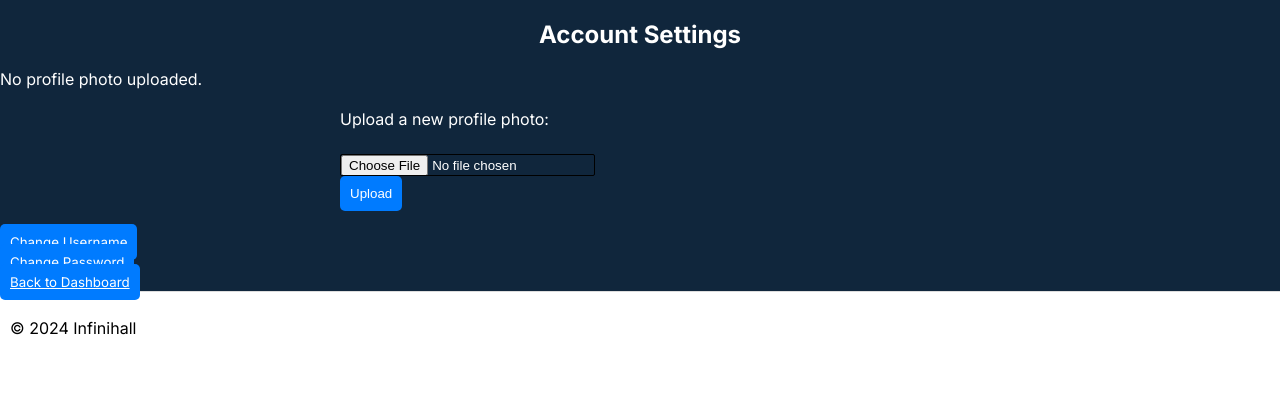
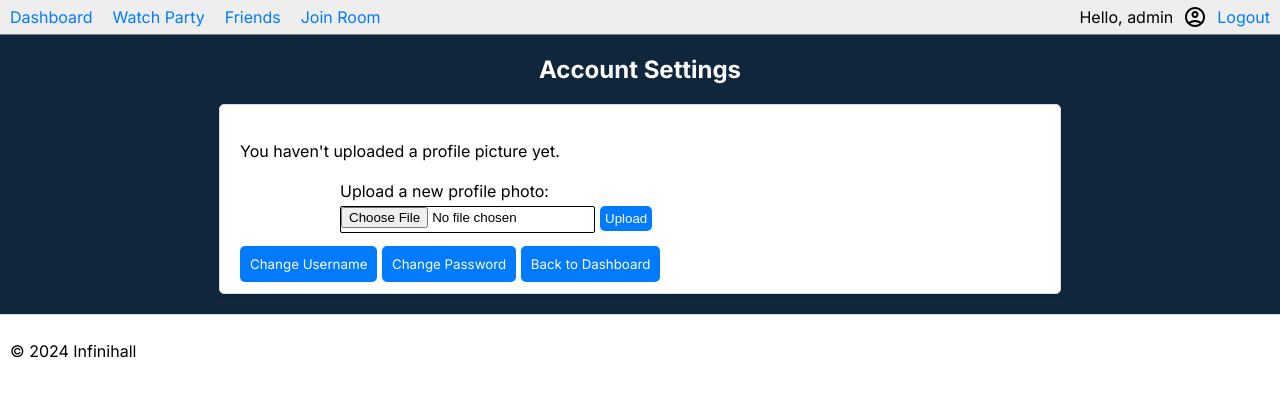
Before and after one commit to slimer37/108-video-share-site, a Flask app: page /account-settings in a window 1280 px wide. Shown: the part 68-465 px from the top of the page. Run offline with Flask 3, Linux system fonts and the light colour scheme; a user stored in the database is signed in; some libraries are stand-ins or nearby versions.

Commit message:
account settings, better pfp rendering

```diff
--- a/app.py
+++ b/app.py
@@ -184,7 +184,7 @@ def logout():
 @app.route('/account-settings')
 @login_required
 def account_settings():
-    return render_template('account_settings.html')
+    return render_template('account_settings.html', user=current_user)
 
 @app.route('/change-username', methods=['GET', 'POST'])
 @login_required
--- a/static/styles.css
+++ b/static/styles.css
@@ -211,11 +211,12 @@ form .content-editable {
 }
 
 .btn {
+    text-decoration: none;
     padding: 10px;
     font-size: 10pt;
     background-color: #007bff;
     border: none;
-    color: white;
+    color: white !important;
     border-radius: 5px;
     cursor: pointer;
 }
@@ -277,4 +278,6 @@ form .content-editable {
     width: 24px;
     height: 24px;
     border-radius: 50%;
+    background-position: center;
+    background-size: cover;
 }
--- a/templates/account_settings.html
+++ b/templates/account_settings.html
@@ -1,35 +1,32 @@
-{% extends 'base.html' %}
+{% extends 'logged_in.html' %}
 
 {% block title %}Account Settings{% endblock %}
 
-{% block content %}
+{% block inner %}
 <h2>Account Settings</h2>
 
+<div class="container">
     <div>
         {% if current_user.profile_photo %}
-        <img src="{{ current_user.profile_photo }}" alt="Profile Photo" style="max-width: 150px; border-radius: 50%;">
+            <p>Current profile picture:</p>
+            <div class="profile-img" style="width: 100px; height: 100px; background-image: url('{{ current_user.profile_photo }}');" title="Profile Photo"></div>
         {% else %}
-        <p>No profile photo uploaded.</p>
+            <p>You haven't uploaded a profile picture yet.</p>
         {% endif %}
     </div>
 
     <form action="{{ url_for('upload_profile_photo') }}" method="POST" enctype="multipart/form-data">
-    <div>
-        <label for="profile_photo">Upload a new profile photo:</label><br>
-        <input type="file" id="profile_photo" name="profile_photo" accept="image/*">
+        <label for="profile_photo">Upload a new profile photo:&nbsp;</label>
+        <div style="display: inline-flex">
+            <input type="file" id="profile_photo" name="profile_photo" accept="image/*" style="height: 25px; vertical-align: middle;">
+            <button type="submit" class="btn" style="height: 25px; padding: 0 5px; margin-left: 5px;">Upload</button>
         </div>
-    <button type="submit" class="btn btn-primary mt-3">Upload</button>
     </form>
 
     <div>
-    <a href="{{ url_for('change_username') }}" class="btn btn-secondary mt-3">Change Username</a>
+        <a href="{{ url_for('change_username') }}" class="btn">Change Username</a>
+        <a href="{{ url_for('change_password') }}" class="btn">Change Password</a>
+        <a href="{{ url_for('dashboard') }}" class="btn">Back to Dashboard</a>
     </div>
-
-<div>
-    <a href="{{ url_for('change_password') }}" class="btn btn-secondary mt-3">Change Password</a>
-</div>
-
-<div>
-    <a href="{{ url_for('dashboard') }}" class="btn btn-secondary mt-3">Back to Dashboard</a>
 </div>
 {% endblock %}
--- a/templates/friends.html
+++ b/templates/friends.html
@@ -43,7 +43,7 @@
         {% for user in all_users %}
             <li class="friend-list-item">
                 {% if user.profile_photo %}
-                    <img src="{{ user.profile_photo }}" alt="Profile Photo" class="profile-img">
+                    <div style="background-image: url('{{ user.profile_photo }}')" title="Profile Photo" class="profile-img"></div>
                 {% else %}
                     <img src="{{ url_for('static', filename='img/noprofile.svg') }}" alt="Profile Photo" class="profile-img">
                 {% endif %}
--- a/templates/logged_in.html
+++ b/templates/logged_in.html
@@ -15,9 +15,9 @@
         <span class="bar-username">Hello, {{ user.username }}</span>
         <a href="{{ url_for('account_settings') }}" style="height: 24px;">
             {% if user.profile_photo %}
-                <img src="{{ user.profile_photo }}" alt="Profile Photo" class="profile-img">
+                <div style="background-image: url('{{ user.profile_photo }}')" title="Profile Photo" class="profile-img"></div>
             {% else %}
-                    <img src="{{ url_for('static', filename='img/noprofile.svg') }}" alt="Profile Photo" class="profile-img">
+                <img src="{{ url_for('static', filename='img/noprofile.svg') }}" alt="Profile Photo" class="profile-img">
             {% endif %}
         </a>
         <a class="nav-link" href="{{ url_for('logout') }}">Logout</a>
```
Lines whose indentation alone changed are shown as unchanged.
